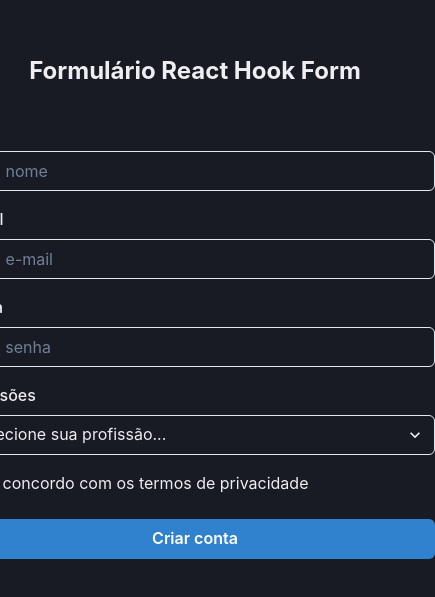
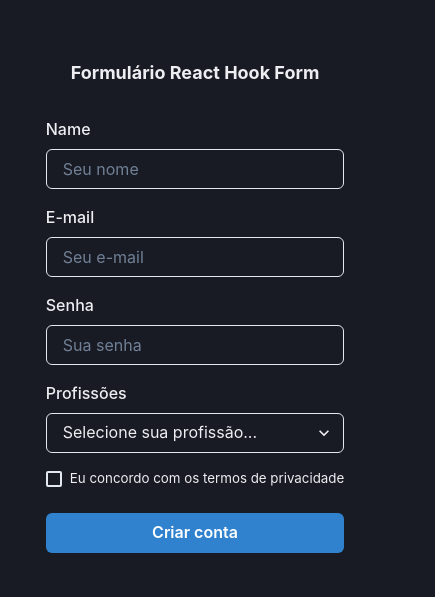
Before and after one commit to moutinhofuturedev/Good-Form, a Next.js app: page / in a window 390 px wide. Shown: the part 115-712 px from the top of the page, 435 px wide, since content can reach past the window. Built offline with nearby package versions, Linux system fonts and the light colour scheme.

Commit message:
feat: adiciona estilo responsivo

```diff
--- a/src/components/Form.tsx
+++ b/src/components/Form.tsx
@@ -30,9 +30,9 @@ export function Form() {
     }
 
     return (
-        <Flex height="100%" flexDirection="column" justifyContent="center" align="center">
-            <Heading as="h2" mb="2rem" fontSize="2xl">Formulário React Hook Form</Heading>
-            <FormControl minW="30rem">
+        <Flex height="100%" flexDirection="column" justifyContent="center" align="center" px="2rem">
+            <Heading as="h2" mb="2rem" fontSize={["lg" ,"2xl"]}>Formulário React Hook Form</Heading>
+            <FormControl minW={["15rem" ,"20rem"]}>
                 <FormLabel>Name</FormLabel>
                 <Input type="text" id="name" placeholder="Seu nome" {...register("name", { required: true })} />
                 {errors.name?.type === "required" && (
@@ -66,7 +66,7 @@ export function Form() {
                     <Text color="red.500" fontSize="sm">Este campo é obrigatório</Text>
                 )}
                 <Checkbox mt="1rem" {...register("privacyTerms", { validate: (value) => value === true })}>
-                  Eu concordo com os termos de privacidade
+                  <Text fontSize={["smaller","sm" ,"2xl"]}>Eu concordo com os termos de privacidade</Text>
                 </Checkbox>
                 {errors.privacyTerms?.type === "validate" && (
                     <Text color="red.500" fontSize="sm">Você deve aceitar os termos de privacidade</Text>
```
